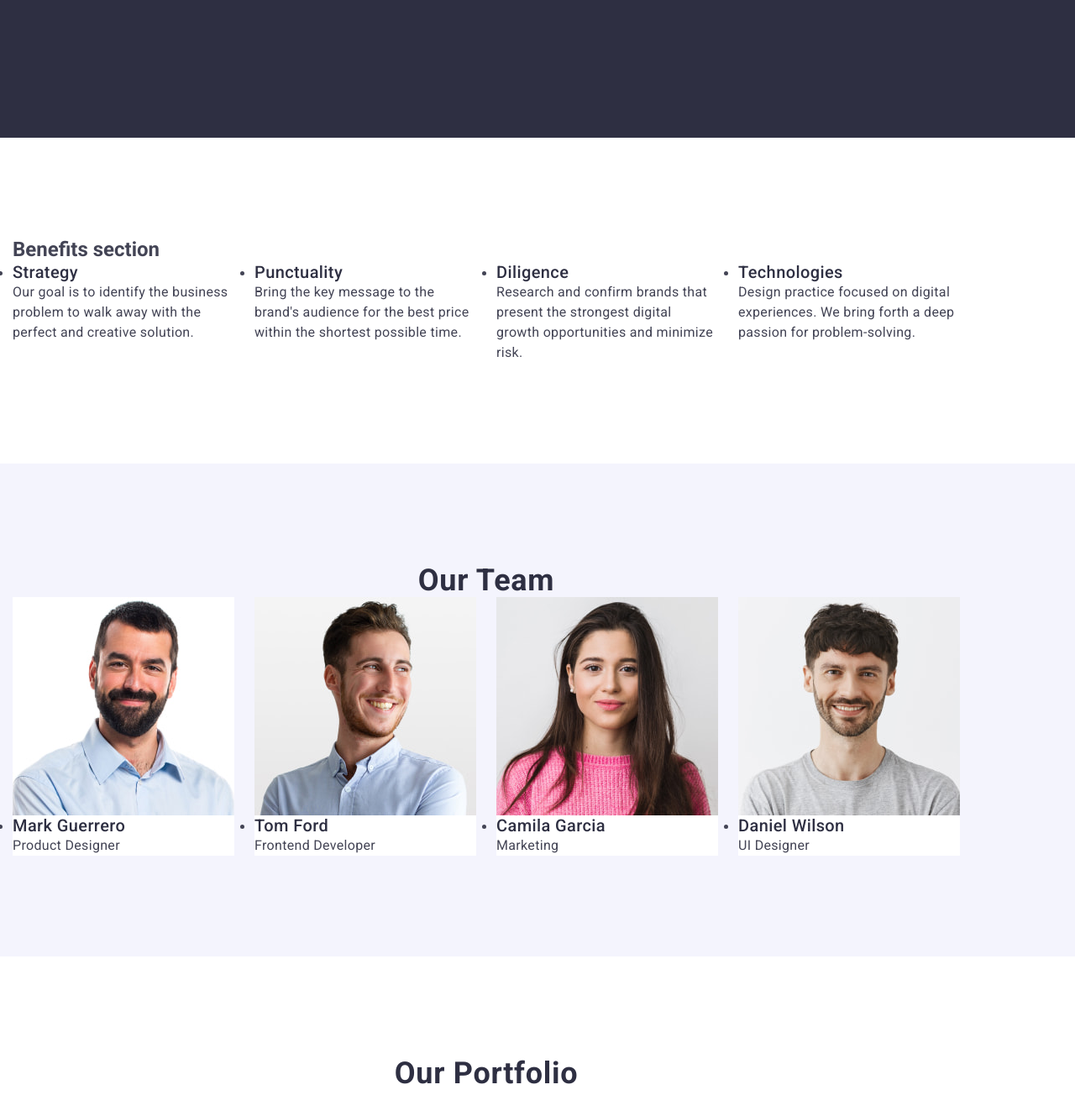
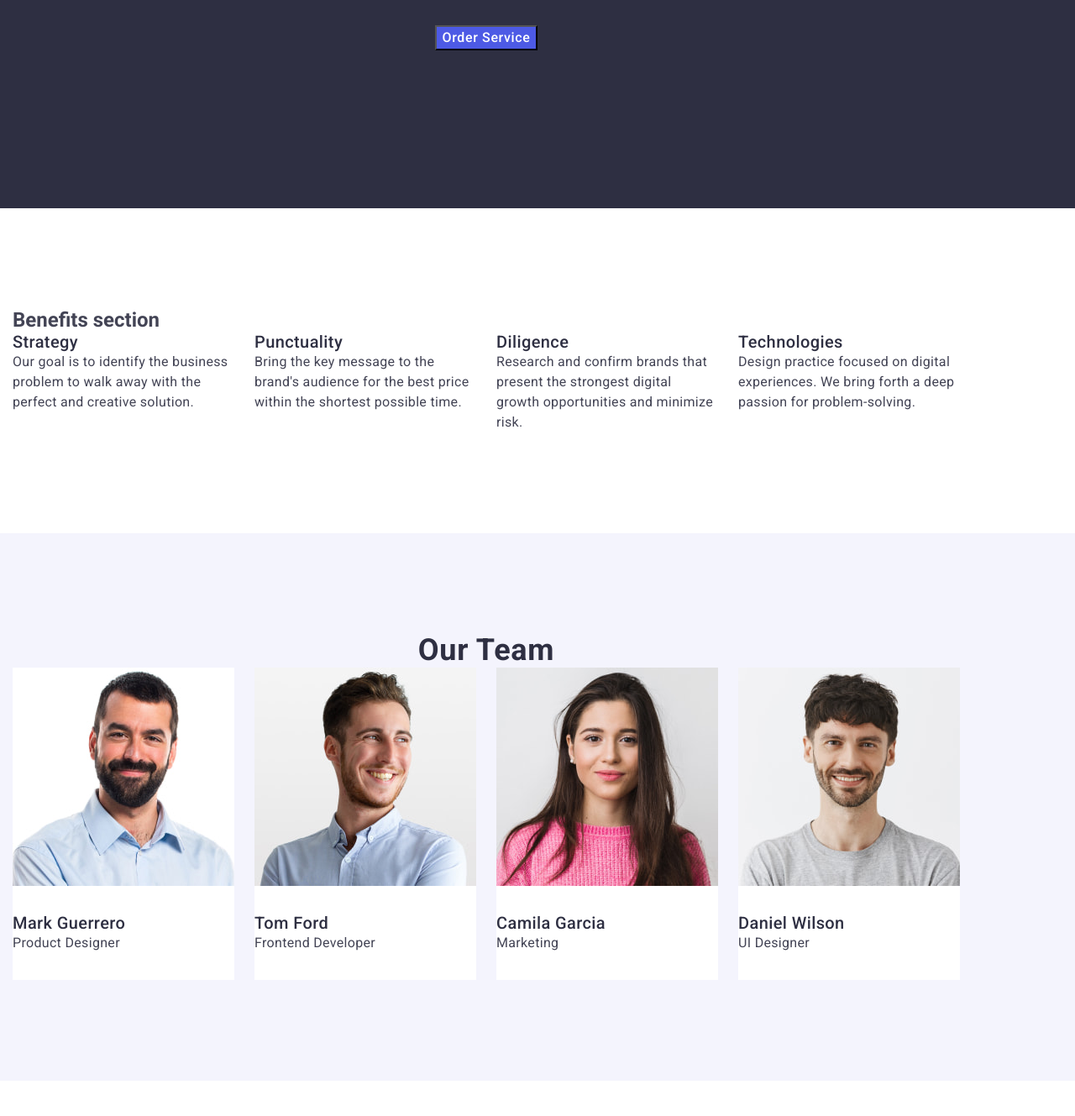
Before and after one commit to NataliaYedynak/goit-markup-hw-03-, a plain HTML site: page index.html in a window 1280 px wide. Shown: the part 422-1751 px from the top of the page at 84% size. Drawn offline with nearby package versions, Linux system fonts and the light colour scheme.

Commit message:
Summary (required)

```diff
--- a/css/styles.css
+++ b/css/styles.css
@@ -21,6 +21,9 @@ ol {
   margin-top: 0;
   margin-bottom: 0;
   padding-left: 0;
+}
+li {
+  list-style-type: none;
 }
 button {
   cursor: pointer;
@@ -53,16 +56,16 @@ img {
 .header-list {
   display: flex;
   gap: 40px;
+  margin-right: 332px;
 }
 .header-container {
   display: flex;
+  align-items: center;
 }
 .header-nav {
   display: flex;
   gap: 40px;
-}
-.list {
-  list-style: none;
+  margin-right: auto;
 }
 .header-logo {
   font-family: "Raleway", sans-serif;
@@ -72,6 +75,7 @@ img {
   letter-spacing: 0.03em;
   text-transform: uppercase;
   color: #4d5ae5;
+  margin-right: 76px;
 }
 .link {
   text-decoration: none;
@@ -98,6 +102,8 @@ img {
 }
 .address-list {
   display: flex;
+  gap: 40px;
+  align-items: center;
 }
 .address-item {
   font-style: normal;
@@ -128,10 +134,11 @@ img {
   line-height: 1.07;
   text-align: center;
   letter-spacing: 0.02em;
-  color: #ffffff;
   margin-left: auto;
   margin-right: auto;
+  color: #ffffff;
   margin-bottom: 48px;
+  max-width: 496px;
 }
 .hero-button {
   font-family: "Roboto", sans-serif;
@@ -144,6 +151,9 @@ img {
   color: #ffffff;
   margin-left: auto;
   margin-right: auto;
+  display: flex;
+  justify-content: center;
+  align-items: center;
 }
 .hero-button:hover {
   background-color: #404bbf;
@@ -186,6 +196,10 @@ img {
   padding-top: 120px;
   padding-bottom: 120px;
   background-color: #f4f4fd;
+}
+.team-container {
+  padding-top: 32px;
+  padding-bottom: 32px;
 }
 .team-list {
   display: flex;
--- a/index.html
+++ b/index.html
@@ -106,28 +106,28 @@
           <ul class="team-list">
             <li class="team-item">
               <img src="./images/imgdd.jpg" alt="markguerrero" width="264" />
-              <div>
+              <div class="team-container">
                 <h3 class="team-titles">Mark Guerrero</h3>
                 <p class="team-text">Product Designer</p>
               </div>
             </li>
             <li class="team-item">
               <img src="./images/imgqq.jpg" alt="tomford" width="264" />
-              <div>
+              <div class="team-container">
                 <h3 class="team-titles">Tom Ford</h3>
                 <p class="team-text">Frontend Developer</p>
               </div>
             </li>
             <li class="team-item">
               <img src="./images/imgpp.jpg" alt="camilagarcia" width="264" />
-              <div>
+              <div class="team-container">
                 <h3 class="team-titles">Camila Garcia</h3>
                 <p class="team-text">Marketing</p>
               </div>
             </li>
             <li class="team-item">
               <img src="./images/imgll.jpg" alt="danielwilson" width="264" />
-              <div>
+              <div class="team-container">
                 <h3 class="team-titles">Daniel Wilson</h3>
                 <p class="team-text">UI Designer</p>
               </div>
```
